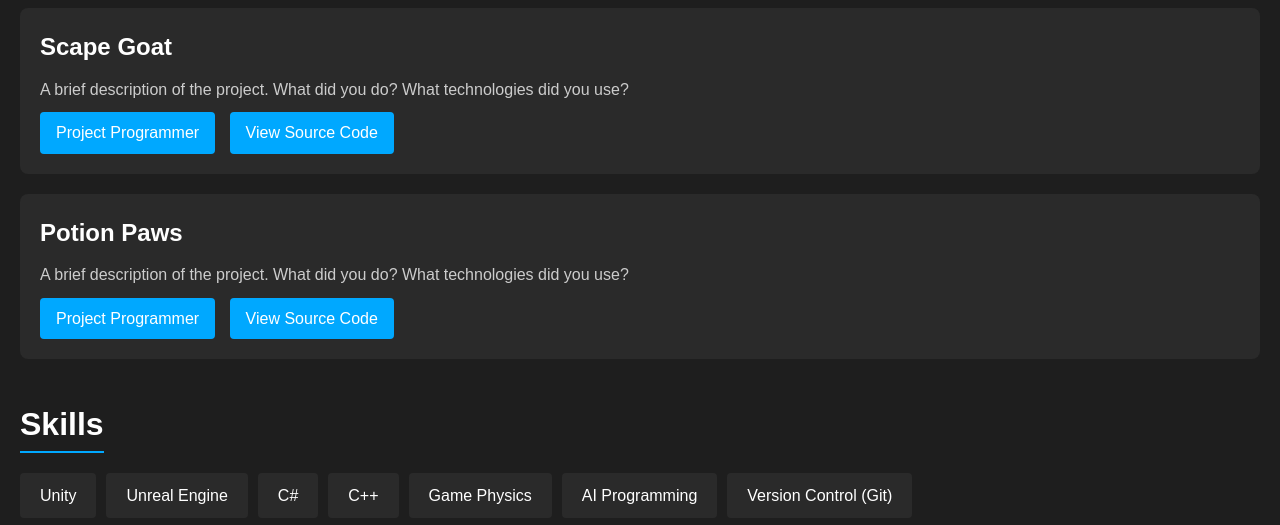
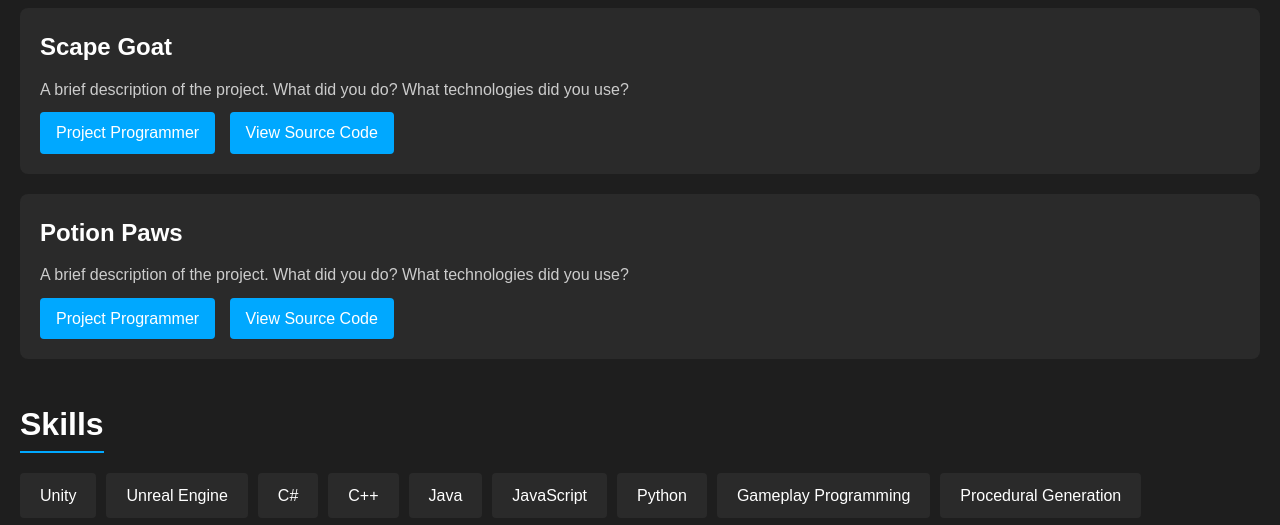
Before and after one commit to Ossdac/Ossdac.github.io, a plain HTML site: page index.html in a window 1280 px wide. Shown: the part 394-919 px from the top of the page. Drawn offline with Linux system fonts and the light colour scheme.

Commit message:
Update skills list in index.html
Added Java, JavaScript, Python, Gameplay Programming, and Procedural Generation to the skills list. Expanded version control tools to include P4V and Diversion.

```diff
--- a/index.html
+++ b/index.html
@@ -49,10 +49,13 @@
       <li>Unreal Engine</li>
       <li>C#</li>
       <li>C++</li>
-      <li>Game Physics</li>
+      <li>Java</li>
+      <li>JavaScript</li>
+      <li>Python</li>
+      <li>Gameplay Programming</li>
+      <li>Procedural Generation</li>
       <li>AI Programming</li>
-      <li>Version Control (Git)</li>
-      <!-- Add more skills as needed -->
+      <li>Version Control (Git, P4V, Diversion)</li>
     </ul>
   </section>
 
```
